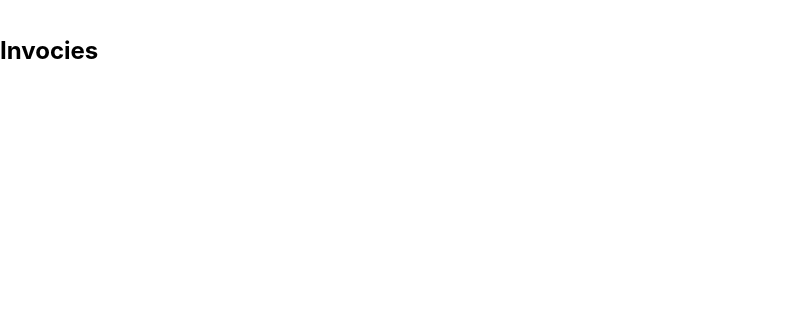
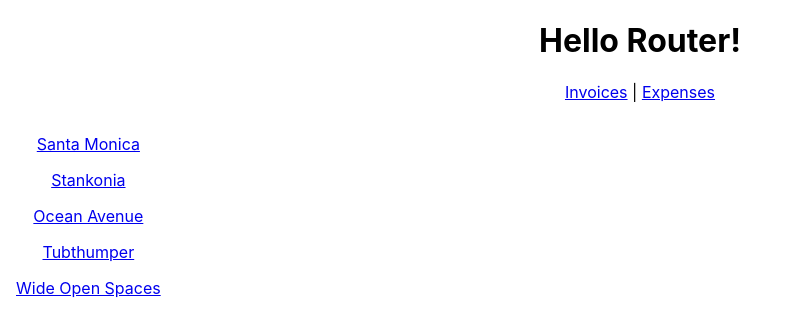
Before and after one commit to hewking/frontendPractice, a React (Create React App) app in the folder router-tutorial/: page /invoices in a window 1280 px wide. Shown: the top 336 px of the page, without its empty margins (0-801 px from the left). Built offline with nearby package versions, Linux system fonts and the light colour scheme.

Commit message:
feature: 为Invoices 组件添加动态渲染数据为Link 节点中

```diff
--- a/router-tutorial/src/App.js
+++ b/router-tutorial/src/App.js
@@ -1,17 +1,21 @@
-import './App.css';
-import { Link } from "react-router-dom";
+import "./App.css";
+import { Link, Outlet } from "react-router-dom";
 
 function App() {
   return (
     <div className="App">
       <h1>Hello Router!</h1>
-      <nav style={{
-        borderbottom: '1px solid',
-        paddingbottom: '1rem'
-      }}>
-      <Link to="/invoices">Invoices</Link> | {""}
-      <Link to="/expenses">Expenses</Link>
+      <nav
+        style={{
+          borderbottom: "1px solid",
+          paddingbottom: "1rem",
+        }}
+      >
+        <Link to="/invoices">Invoices</Link> | {""}
+        <Link to="/expenses">Expenses</Link>
       </nav>
+      {/* 指定Outlet 作为App 组件router 下的嵌套组件的所需要展示的地方 */}
+      <Outlet/>
     </div>
   );
 }
--- /dev/null
+++ b/router-tutorial/src/data.js
@@ -0,0 +1,36 @@
+let invoices = [
+    {
+      name: "Santa Monica",
+      number: 1995,
+      amount: "$10,800",
+      due: "12/05/1995"
+    },
+    {
+      name: "Stankonia",
+      number: 2000,
+      amount: "$8,000",
+      due: "10/31/2000"
+    },
+    {
+      name: "Ocean Avenue",
+      number: 2003,
+      amount: "$9,500",
+      due: "07/22/2003"
+    },
+    {
+      name: "Tubthumper",
+      number: 1997,
+      amount: "$14,000",
+      due: "09/01/1997"
+    },
+    {
+      name: "Wide Open Spaces",
+      number: 1998,
+      amount: "$4,600",
+      due: "01/27/2998"
+    }
+  ];
+
+  export function getInvoices() {
+    return invoices;
+  }
--- a/router-tutorial/src/index.js
+++ b/router-tutorial/src/index.js
@@ -10,9 +10,12 @@ ReactDOM.render(
   <React.StrictMode>
     <BrowserRouter>
       <Routes>
-        <Route path="/" element={<App />} />
-        <Route path="expenses" element={<Expenses />} />
-        <Route path="invoices" element={<Invoices />} />
+        <Route path="/" element={<App />}>
+          {/* 嵌套路由，Expenses, Invoices 作为App 组件的子项，但是需要
+          在App 组件中指定一个outlet */}
+          <Route path="expenses" element={<Expenses />} />
+          <Route path="invoices" element={<Invoices />} />
+        </Route>
       </Routes>
     </BrowserRouter>
   </React.StrictMode>,
--- a/router-tutorial/src/routes/invoices.jsx
+++ b/router-tutorial/src/routes/invoices.jsx
@@ -1,7 +1,23 @@
+import { getInvoices } from "../data.js";
+import {Link} from 'react-router-dom'
+
 export default function Invoices() {
+  let invoices = getInvoices();
   return (
-    <main style={{ padding: "1rem 0" }}>
-      <h2>Invocies</h2>
-    </main>
+    <div style={{ display: "flex" }}>
+      <nav style={{ borderright: "solid 1px", padding: "1rem" }}>
+        {invoices.map((invoice) => {
+          return (
+            <Link
+              style={{ display: "block", margin: "1rem 0" }}
+              to={`/invoices/${invoice.number}`}
+              key={invoices.number}
+            >
+              {invoice.name}
+            </Link>
+          );
+        })}
+      </nav>
+    </div>
   );
 }
```
